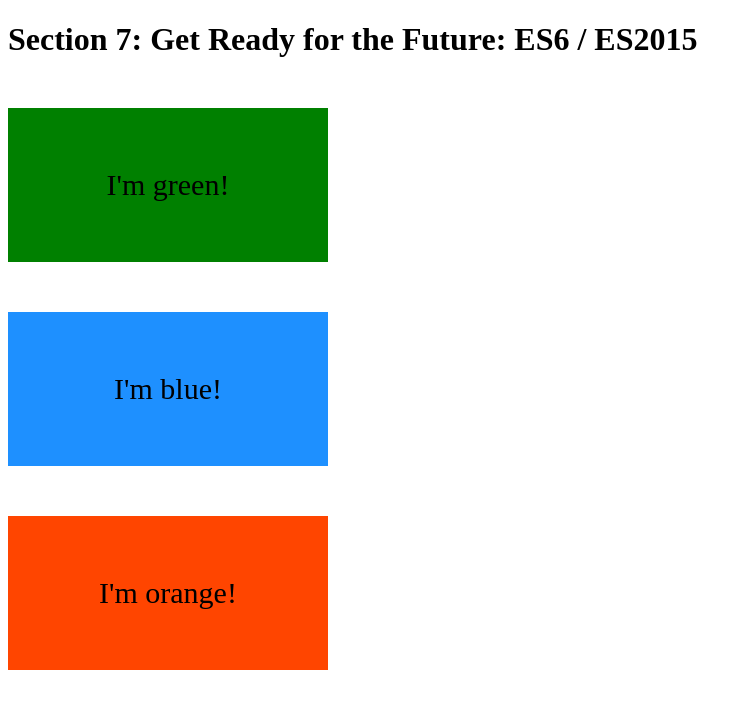
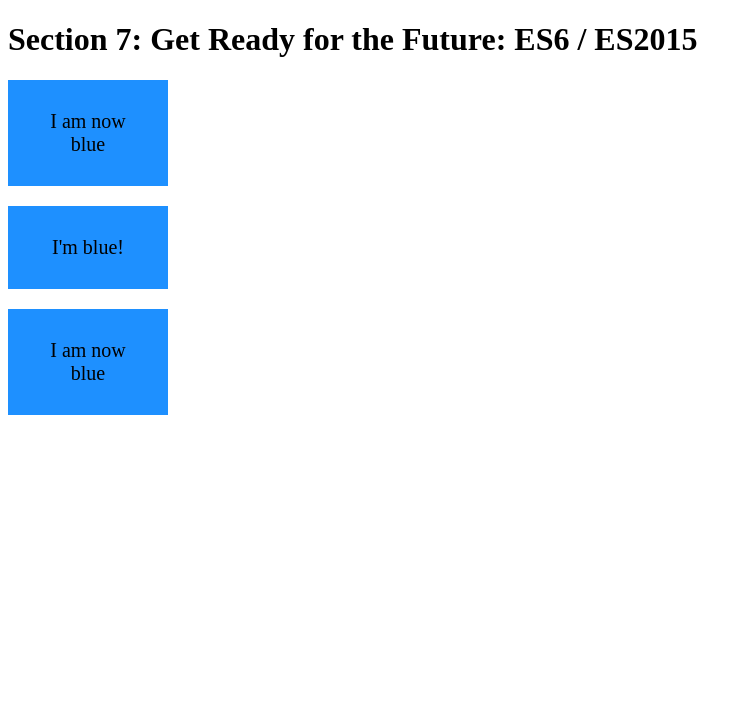
Before and after one commit to craig-rupp/JS-MEAN, a plain HTML site: page ES6/7-EcmaScript2015/more_practice.html in a window 1280 px wide. Shown: the whole page, without its empty margins (0-752 px from the left). Drawn offline with Linux system fonts and the light colour scheme.

Commit message:
Array work, forof with JS

```diff
--- a/ES6/7-EcmaScript2015/more_practice.html
+++ b/ES6/7-EcmaScript2015/more_practice.html
@@ -6,11 +6,11 @@
 
         <style>
             .box {
-                width: 200px;
-                padding: 60px;
+                width: 100px;
+                padding: 30px;
                 text-align: center;
-                font-size: 30px;
-                margin-top: 50px;
+                font-size: 20px;
+                margin-top: 20px;
             }
 
             .green { background-color: green; }
--- a/ES6/JS/es6_practice.js
+++ b/ES6/JS/es6_practice.js
@@ -89,3 +89,54 @@ const [age2, retirement] =
 calcAgeRetirement(1990);
 console.log(age2);
 console.log(retirement);
+
+//Arrays
+
+const boxes = document.querySelectorAll('.box');
+
+//ES5
+
+var boxesArr5 = Array.prototype.slice.call(boxes);
+/*
+boxesArr5.forEach(function(cur){
+	cur.style.backgroundColor = 'dodgerblue';
+});
+*/
+
+//ES6
+//from allows nodeList to be created into array which we foreach through
+const boxesArr6 = Array.from(boxes);
+boxesArr6.forEach(cur => cur.style.backgroundColor = 'dodgerblue');
+
+//ES5
+/*
+for(var i = 0; i < boxesArr5.length; i++){
+	if(boxesArr5[i].className === 'box blue'){
+		//console.log(boxesArr5[i] + ' ' + boxesArr5[i].className);
+		continue;
+	}
+	boxesArr5[i].textContent = 'I Changed to blue';
+}
+*/
+//ES6 FOROF
+for (const cur of boxesArr6){
+	if(cur.className.includes('blue'))
+	{
+		continue;
+	}
+	cur.textContent = 'I am now blue';
+}
+
+//ES 5
+var ages = [12, 17, 8, 21, 14, 11];
+var full = ages.map(function(cur){
+	return cur > 18;
+});
+console.log(full);
+console.log(full.indexOf(true));
+console.log(ages[full.indexOf(true)]);
+
+
+//ES6
+console.log(ages.findIndex(cur => cur >= 18));
+console.log(ages.find(cur => cur >= 18));
```
